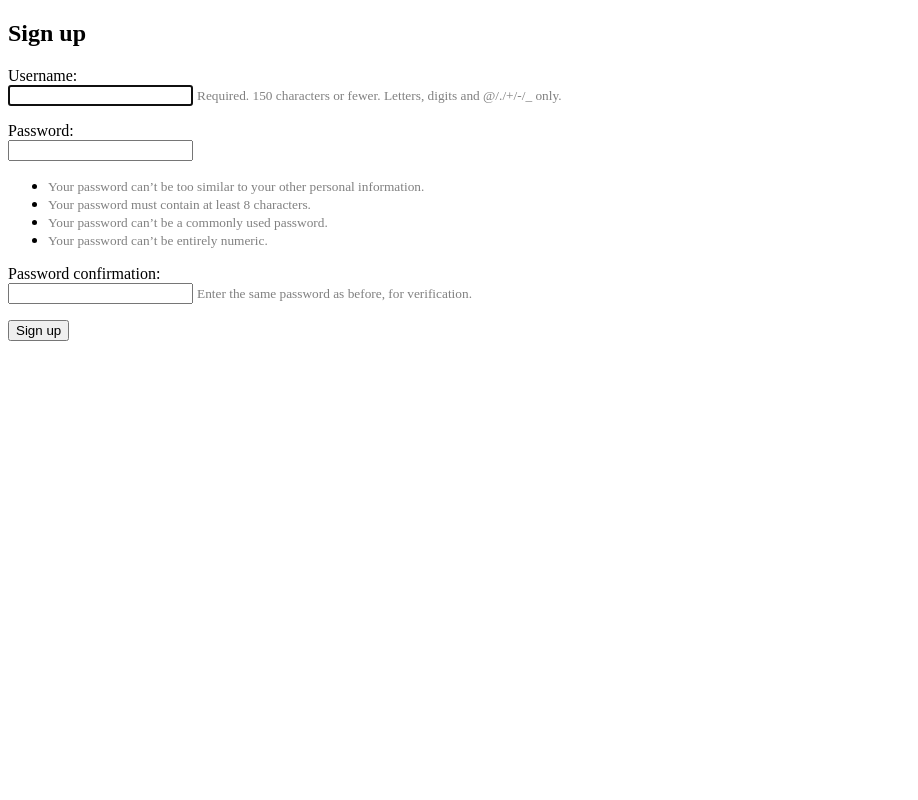
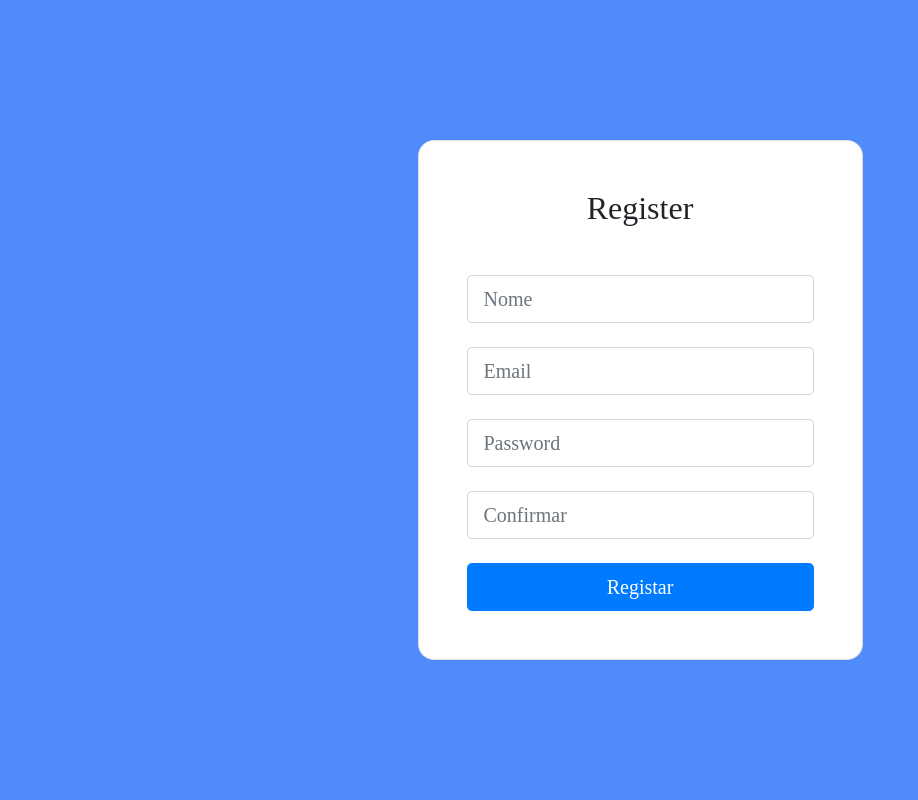
Before and after one commit to miguelaguiar01/DIAM-2022, a Django app: page /signup/ in a window 1280 px wide. Shown: the whole page, without its empty margins (0-918 px from the left). Run offline with Django 4.2, Linux system fonts and the light colour scheme; some libraries are stand-ins or nearby versions.

Commit message:
Need help no registar

```diff
--- a/Projeto/askiul/askiul/admin.py
+++ b/Projeto/askiul/askiul/admin.py
@@ -1,6 +1,6 @@
 from django.contrib import admin
-from .models import Cadeira, ListaCadeiras
+from .models import Cadeira, Curso
 
 
 admin.site.register(Cadeira)
-admin.site.register(ListaCadeiras)
+admin.site.register(Curso)
--- a/Projeto/askiul/askiul/urls.py
+++ b/Projeto/askiul/askiul/urls.py
@@ -27,6 +27,7 @@ urlpatterns = [
     path('accounts/login/login_validate/', views.login_validate, name="login_validate"),
     path("accounts/", include("django.contrib.auth.urls")),
     path("signup/",views.signup,name = "signup" ),
+
     path('', views.home),
     path(
         'favicon.ico',
--- a/Projeto/askiul/askiul/views.py
+++ b/Projeto/askiul/askiul/views.py
@@ -24,7 +24,7 @@ def login_validate(request):
     return HttpResponseRedirect('registration/login.html')
 
 def signup(request):
-    if request.method == 'POST':
+    if(request.POST):
         form = UserCreationForm(request.POST)
         if form.is_valid():
             form.save()
--- a/Projeto/askiul/templates/registration/login.html
+++ b/Projeto/askiul/templates/registration/login.html
@@ -18,7 +18,7 @@
                 <div class="col-12 col-md-8 col-lg-6 col-xl-5">
                     <div class="card shadow-2-strong" style="border-radius: 1rem;">
                         <div class="card-body p-5 text-center" style="font-family:Raleway;">
-                            <h2 class="mb-5">Sign in</h3>
+                            <h2 class="mb-5">Sign in</h2>
                                 <form action="login_validate/" method="post">
                                     {% csrf_token %}
                                     <div class="form-outline mb-4">
--- a/Projeto/askiul/templates/registration/signup.html
+++ b/Projeto/askiul/templates/registration/signup.html
@@ -1,30 +1,86 @@
 <!DOCTYPE html>
 <html lang="en">
 <head>
-  <meta charset="UTF-8">
-  <meta http-equiv="X-UA-Compatible" content="IE=edge">
-  <meta name="viewport" content="width=device-width, initial-scale=1.0">
-  <title>Document</title>
+    <meta charset="UTF-8">
+    <meta http-equiv="X-UA-Compatible" content="IE=edge">
+    <meta name="viewport" content="width=device-width, initial-scale=1.0">
+
+	<link rel="stylesheet" href="https://cdnjs.cloudflare.com/ajax/libs/font awesome/4.7.0/css/font-awesome.min.css">
+<link href="https://fonts.googleapis.com/css?family=Nunito:600,700,900" rel="stylesheet">
+<link rel="stylesheet" href="https://maxcdn.bootstrapcdn.com/bootstrap/4.5.2/css/bootstrap.min.css">
+    <title>Registar</title>
 </head>
+
 <body>
-  {% block content %}
-  <h2>Sign up</h2>
-  <form method="post">
-    {% csrf_token %}
-    {% for field in form %}
-      <p>
-        {{ field.label_tag }}<br>
-        {{ field }}
-        {% if field.help_text %}
-          <small style="color: grey">{{ field.help_text }}</small>
-        {% endif %}
-        {% for error in field.errors %}
-          <p style="color: red">{{ error }}</p>
-        {% endfor %}
-      </p>
-    {% endfor %}
-    <button type="submit">Sign up</button>
-  </form>
-{% endblock %}
+	<section class="vh-100" style="background-color: #508bfc;">
+  <div class="container py-5 h-100" style="font-family:Raleway;">
+    <div class="row d-flex justify-content-center align-items-center h-100">
+      <div class="col-12 col-md-8 col-lg-6 col-xl-5">
+        <div class="card shadow-2-strong" style="border-radius: 1rem;">
+          <div class="card-body p-5 text-center" style="font-family:Raleway;">
+
+            <h2 class="mb-5" >Register</h2>
+            <form action="signup/" method="post">
+              {% csrf_token %}
+            <div class="form-outline mb-4">
+              <input type="text" id="typeName" placeholder="Nome" class="form-control form-control-lg" required/>
+            </div>
+            <div class="form-outline mb-4">
+              <input type="email" id="typeEmail" placeholder="Email"class="form-control form-control-lg" required/>
+            </div>
+            <div class="form-outline mb-4">
+              <input type="password" id="typePassword" placeholder="Password"class="form-control form-control-lg" required/>
+            </div>
+            <div class="form-outline mb-4 needs-validation">
+              <input type="password" id="typePasswordConfirm" oninput="checkError()"placeholder="Confirmar "class="form-control form-control-lg" required/>
+              <div class="invalid-feedback" id="pass_error" style="text-align:left; color:red; dysplay:none;">
+              *As password devem ser iguais!
+              </div>
+            </div>
+
+
+
+            <button class="btn btn-primary btn-lg btn-block" onclick="canSend(event)" type="submit">Registar</button>
+
+	</form>
+          </div>
+        </div>
+      </div>
+    </div>
+  </div>
+</section>
+<script>
+function checkError(){
+
+	if(checkPass()){
+
+    document.getElementById("typePasswordConfirm").style.borderColor = "";
+    document.getElementById("pass_error").style.display = "none";
+
+	}else{
+
+		document.getElementById("typePasswordConfirm").style.borderColor = "red";
+    document.getElementById("pass_error").style.display = "inline";
+
+	}
+
+}
+function checkPass(){
+  let pass= document.getElementById("typePassword").value;
+	let passConf= document.getElementById("typePasswordConfirm").value;
+  if(pass != passConf){
+    return false;
+  }else{
+    return true;
+  }
+}
+
+function canSend(event){
+  if(!checkPass()){
+    event.preventDefault();
+  }
+}
+</script>
 </body>
+
 </html>
```
Also changed, not shown: Projeto/askiul/askiul/models.py (+5 -6 lines), Projeto/askiul/db.sqlite3.
